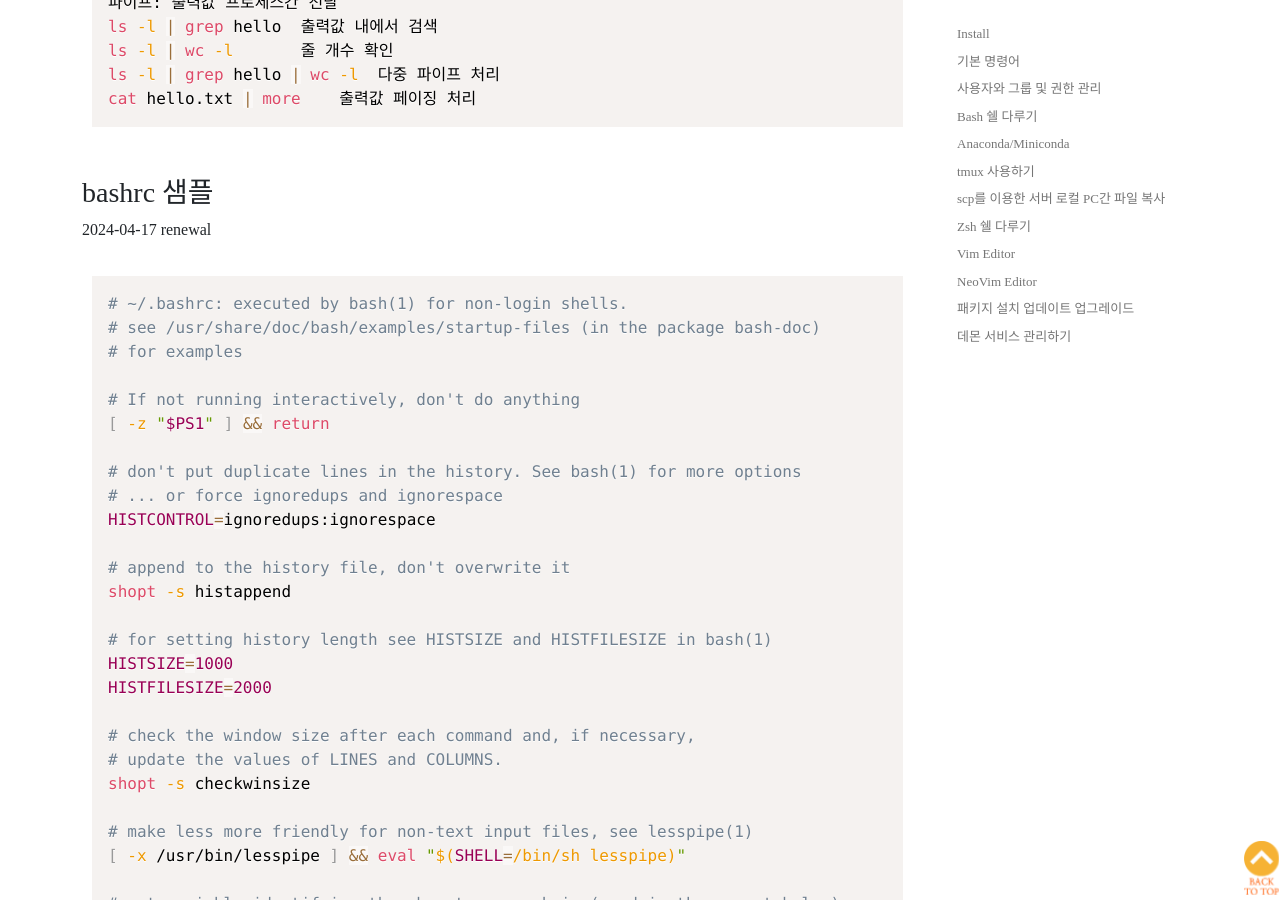
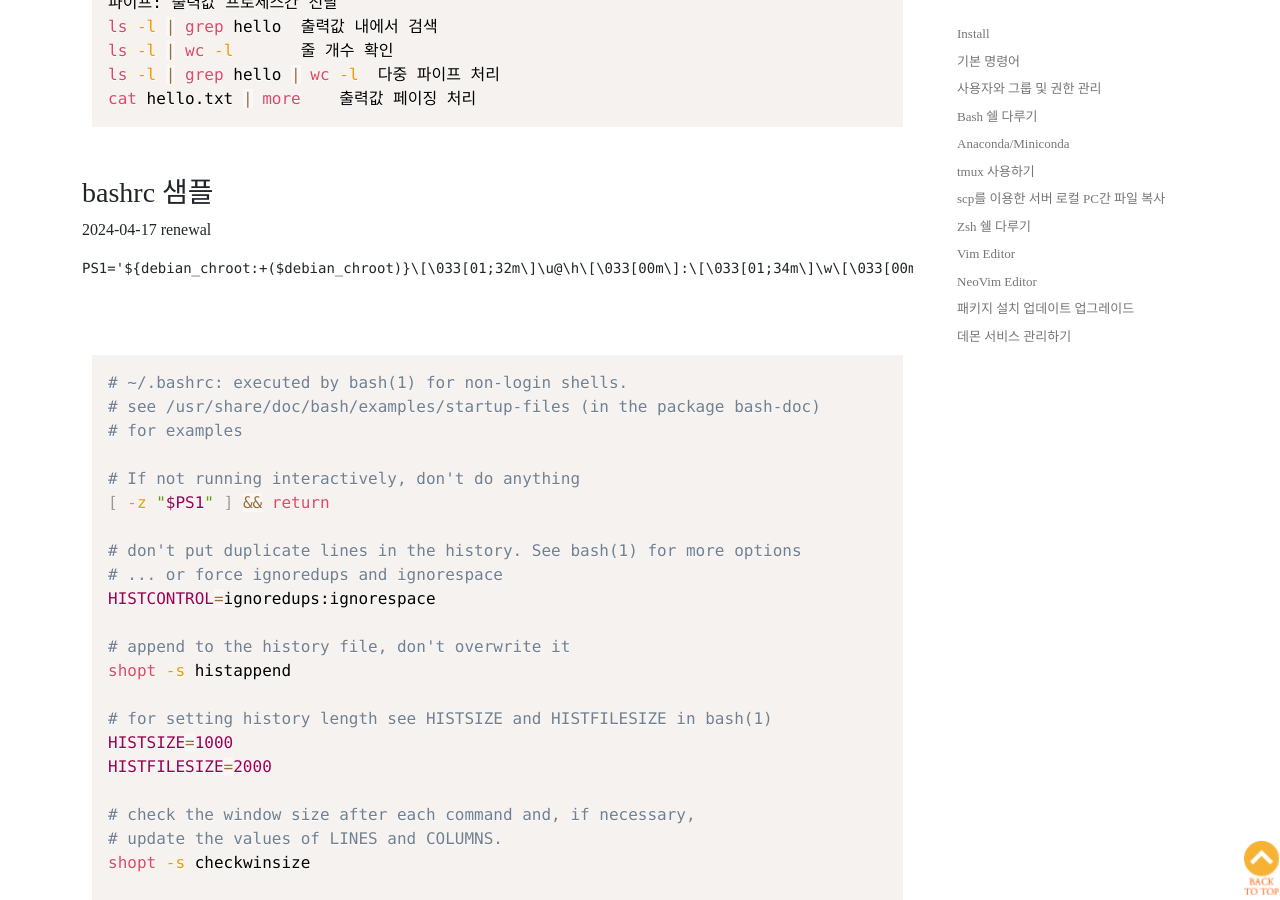
Before and after one commit to upj53/upj53.github.io, a Jekyll site: the page built from my/linux.md, in a window 1280 px wide and 900 px high, scrolled down 8668 px. Built offline with Jekyll 4.4.1, drawn with Linux system fonts in a browser that asks for light colours; nearby versions of some CDN libraries; some web fonts are replaced.

Commit message:
last update

````diff
--- a/my/linux.md
+++ b/my/linux.md
@@ -368,6 +368,12 @@ cat hello.txt | more	출력값 페이징 처리
 {: #upj_1676507786473}
 
 2024-04-17 renewal
+
+<pre>
+PS1='${debian_chroot:+($debian_chroot)}\[\033[01;32m\]\u@\h\[\033[00m\]:\[\033[01;34m\]\w\[\033[00m\]\n> '
+
+
+</pre>
 
 ```shell
 # ~/.bashrc: executed by bash(1) for non-login shells.
````
